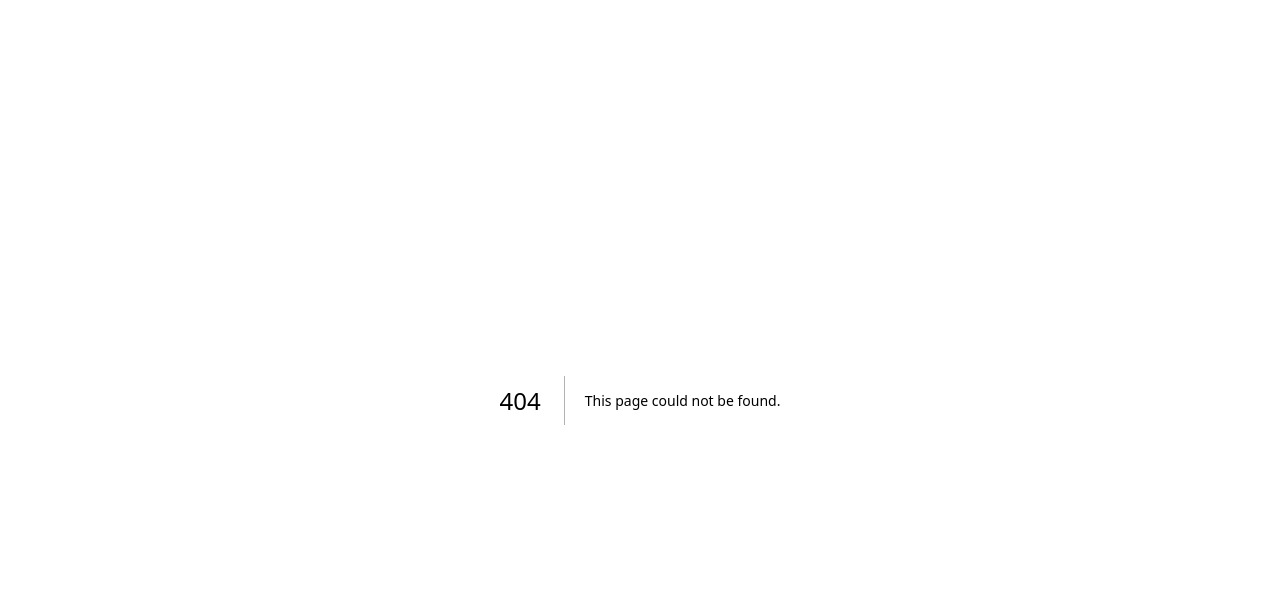
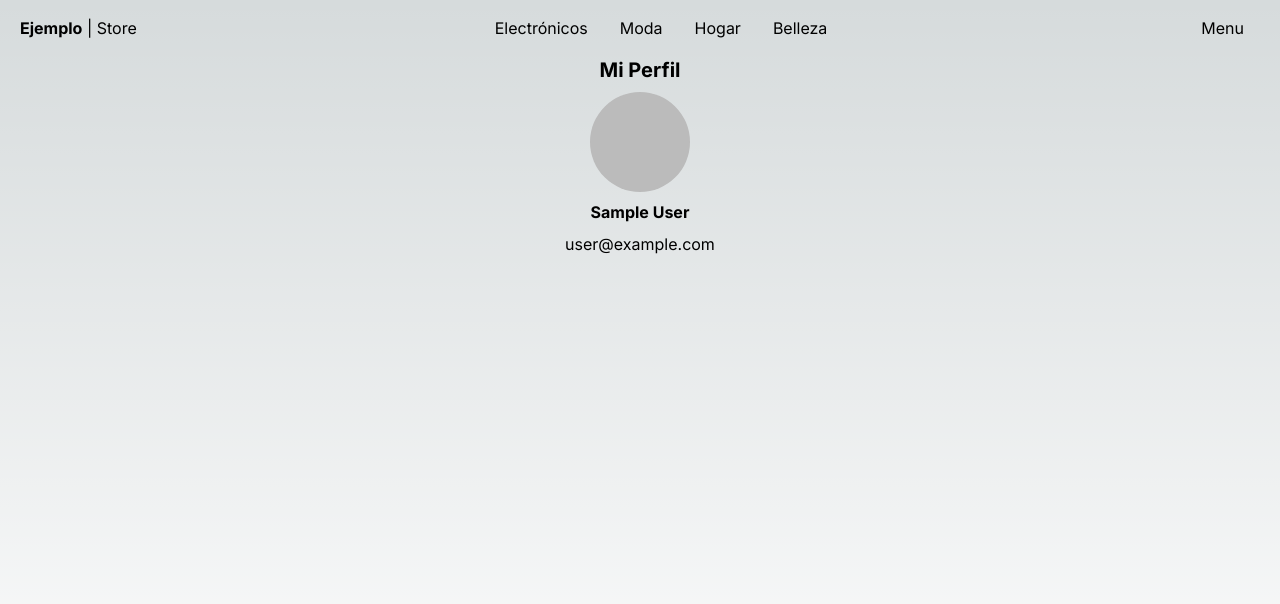
Before and after one commit to alerodriguezn/store-ecommerce, a Next.js app: page /profile in a window 1280 px wide. Before the commit this address had no page. Shown: the top 604 px of the page. Built offline with nearby package versions, Linux system fonts and the light colour scheme; no server answers; sample sign-in values are in the browser's storage.

Commit message:
feat: profile page

```diff
--- a/next.config.mjs
+++ b/next.config.mjs
@@ -5,6 +5,10 @@ const nextConfig = {
             {
                 protocol:"https",
                 hostname:"i.ibb.co"
+            },
+            {
+                protocol:"https",
+                hostname:"lh3.googleusercontent.com"
             }
         ]
     }
--- /dev/null
+++ b/src/app/(shop)/profile/page.tsx
@@ -0,0 +1,31 @@
+import { auth } from "@/auth.config";
+import { redirect } from "next/navigation";
+import Image from "next/image";
+
+export default async function ProfilePage() {
+  const session = await auth();
+
+  if (!session?.user) {
+    redirect("/");
+  }
+
+  return (
+    <div className="w-1/2 flex flex-col items-center gap-2">
+      <h2 className="text-center text-xl font-bold antialiased ">Mi Perfil</h2>
+      {session.user.image ? (
+        <Image
+          src={session.user.image}
+          className="rounded-full"
+          alt="User Image"
+          width={100}
+          height={100}
+        />
+      ) : (
+        <span>No Image</span>
+      )}
+
+      <span className="font-bold text-md">{session.user.name}</span>
+      <span className="text-md">{session.user.email}</span>
+    </div>
+  );
+}
```
